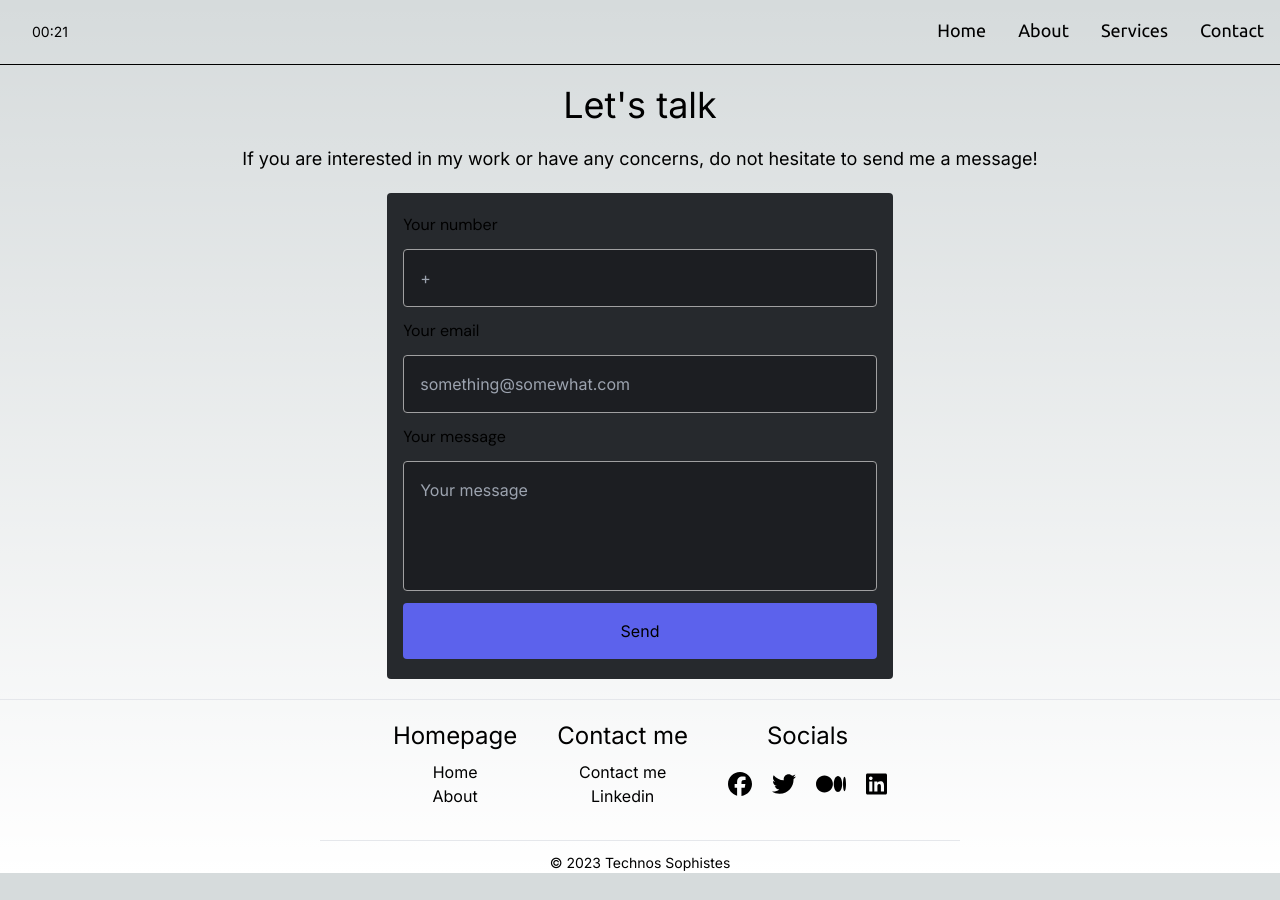
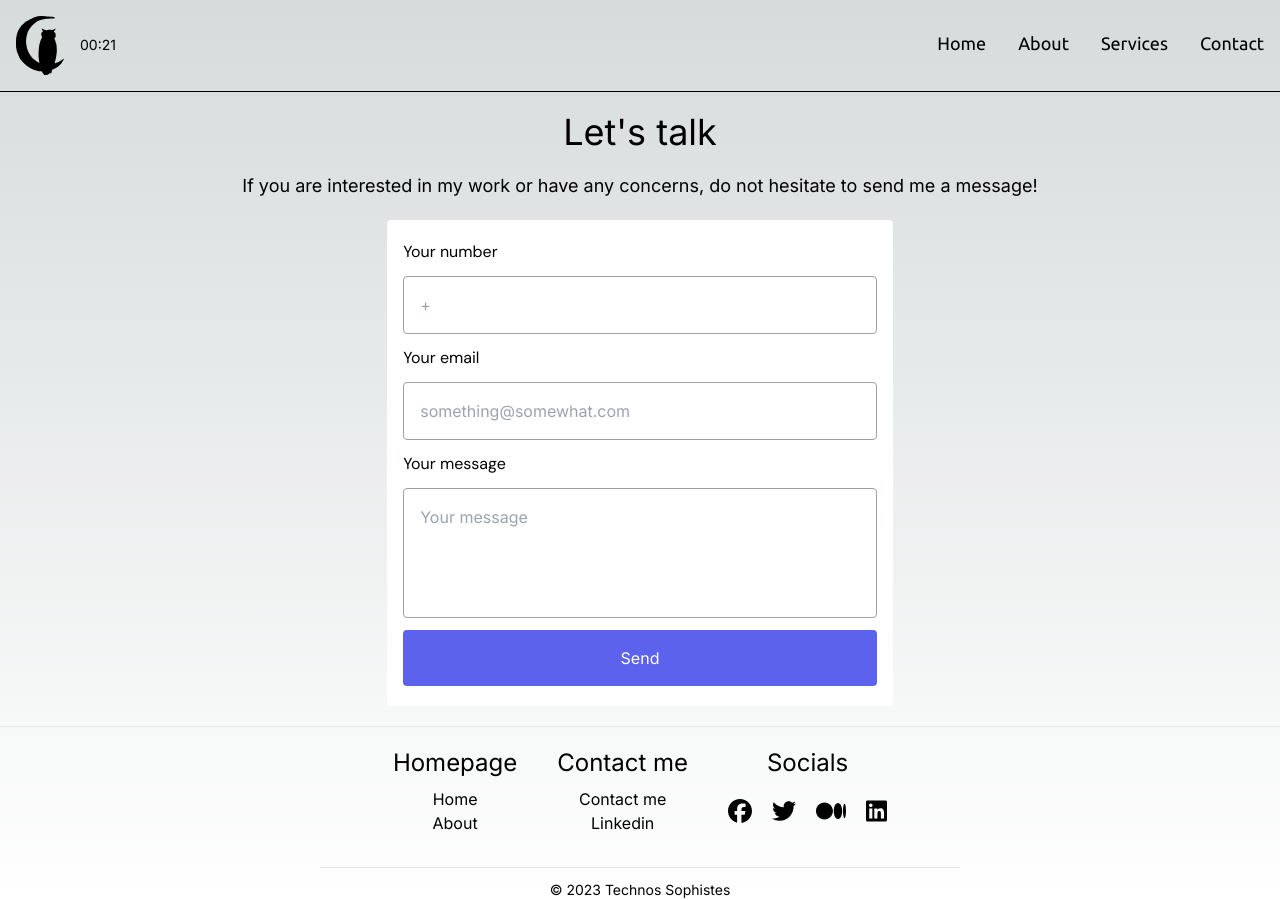
Before and after one commit to SuitlessStan/issam_olwan_portfolio, a Next.js app: page /contact in a window 1280 px wide. Before the commit the page ends 873 px from the top, so only its background shows below. Built offline with nearby package versions, Linux system fonts and the light colour scheme.

Commit message:
update light mode settings and add navbar button to navigate to homepage

```diff
--- a/app/contact/page.tsx
+++ b/app/contact/page.tsx
@@ -8,14 +8,14 @@ export default function ContactMe() {
           message!
         </span>
 
-        <div className="container my-5 bg-Borders px-4 rounded mx-auto md:w-2/5">
+        <div className="container my-5 dark:bg-Borders dark:text-white text-black bg-white px-4 rounded mx-auto md:w-2/5">
           <form action="#" className="py-5 flex flex-col gap-3">
             <div className="input flex flex-col gap-3 justify-center items-start">
               <label htmlFor="number" className="font-DMSans">
                 Your number
               </label>
               <input
-                className="w-full bg-Rellenos py-4 px-4 border border-Gris rounded"
+                className="w-full dark:bg-Rellenos py-4 px-4 border border-Gris rounded"
                 type="number"
                 name="phone_number"
                 placeholder="+"
@@ -26,7 +26,7 @@ export default function ContactMe() {
                 Your email
               </label>
               <input
-                className="w-full bg-Rellenos py-4 px-4 border border-Gris rounded"
+                className="w-full dark:bg-Rellenos py-4 px-4 border border-Gris rounded"
                 type="email"
                 name="email"
                 placeholder="something@somewhat.com"
@@ -37,7 +37,7 @@ export default function ContactMe() {
                 Your message
               </label>
               <textarea
-                className="w-full bg-Rellenos py-4 px-4 border border-Gris rounded"
+                className="w-full dark:bg-Rellenos py-4 px-4 border border-Gris rounded"
                 rows={4}
                 color="50"
                 name="message"
@@ -45,7 +45,7 @@ export default function ContactMe() {
                 placeholder="Your message"></textarea>
             </div>
             <div className="input flex flex-col gap-3 justify-center items-start">
-              <button type="submit" className="w-full bg-primio py-4 px-4 rounded">
+              <button type="submit" className="w-full bg-primio py-4 px-4 rounded text-white dark:text-black">
                 Send
               </button>
             </div>
--- a/app/navbar.tsx
+++ b/app/navbar.tsx
@@ -3,10 +3,13 @@
 import { useState } from "react"
 import Image from "next/image"
 import Link from "next/link"
+import { useRouter } from "next/navigation"
 
 export default function Navbar() {
   const [open, setOpen] = useState(false)
   const date = new Date()
+  const router = useRouter()
+  const href = "/"
   const time = date.toLocaleTimeString("en-US", {
     hour: "2-digit",
     hour12: false,
@@ -22,21 +25,38 @@ export default function Navbar() {
     return "not sunny"
   }
 
+  const handleClick = (e: React.MouseEvent<HTMLAnchorElement, MouseEvent>) => {
+    e.preventDefault()
+    router.push(href)
+  }
+
   return (
     <nav className="dark:bg-dark">
       <div className="max-w-screen-xl flex flex-wrap items-center justify-between mx-auto p-4">
         <span className="flex items-center justify-center gap-4">
           <span className="">
             {timeOfDay() == "sunny" ? (
+              <Link href={href} onClick={handleClick}>
                 <Image
-                className="dark:bg-primio rounded bg-black w-12"
+                  className="dark:bg-primio rounded w-12"
                   src="/images/sun.svg"
                   alt="sun_gif"
                   width={22}
                   height={22}
                 />
+              </Link>
             ) : (
-              <></>
+              <>
+                <Link href={href} onClick={handleClick}>
+                  <Image
+                    className="dark:bg-primio rounded w-12"
+                    src="/images/moon.svg"
+                    alt="moon_gif"
+                    width={22}
+                    height={22}
+                  />
+                </Link>
+              </>
             )}
           </span>
           <div className="flex flex-col">
--- a/components/card.tsx
+++ b/components/card.tsx
@@ -10,10 +10,10 @@ type CardProps = {
 export default function Card({ icon, title, description }: CardProps) {
   return (
     <>
-      <div className="container p-5 flex flex-col justify-start bg-gray-300 hover:bg-gray-500 dark:bg-slate-300 dark:hover:bg-slate-600 rounded h-full cursor-text">
+      <div className="container p-5 flex flex-col justify-start bg-black text-white hover:bg-primio dark:bg-slate-300 dark:hover:bg-slate-600 rounded h-full cursor-text">
         <FontAwesomeIcon icon={icon} size="2xl" className="text-white dark:text-black" />
         <span className="text-2xl block my-2 text-white dark:text-black">{title}</span>
-        <span className="text-sm text-white dark:text-black">{description}</span>
+        <span className="text-sm hover:text-md text-white dark:text-black">{description}</span>
       </div>
     </>
   )
```
Also changed, not shown: public/images/moon.svg (added). Lines whose indentation alone changed are shown as unchanged.
